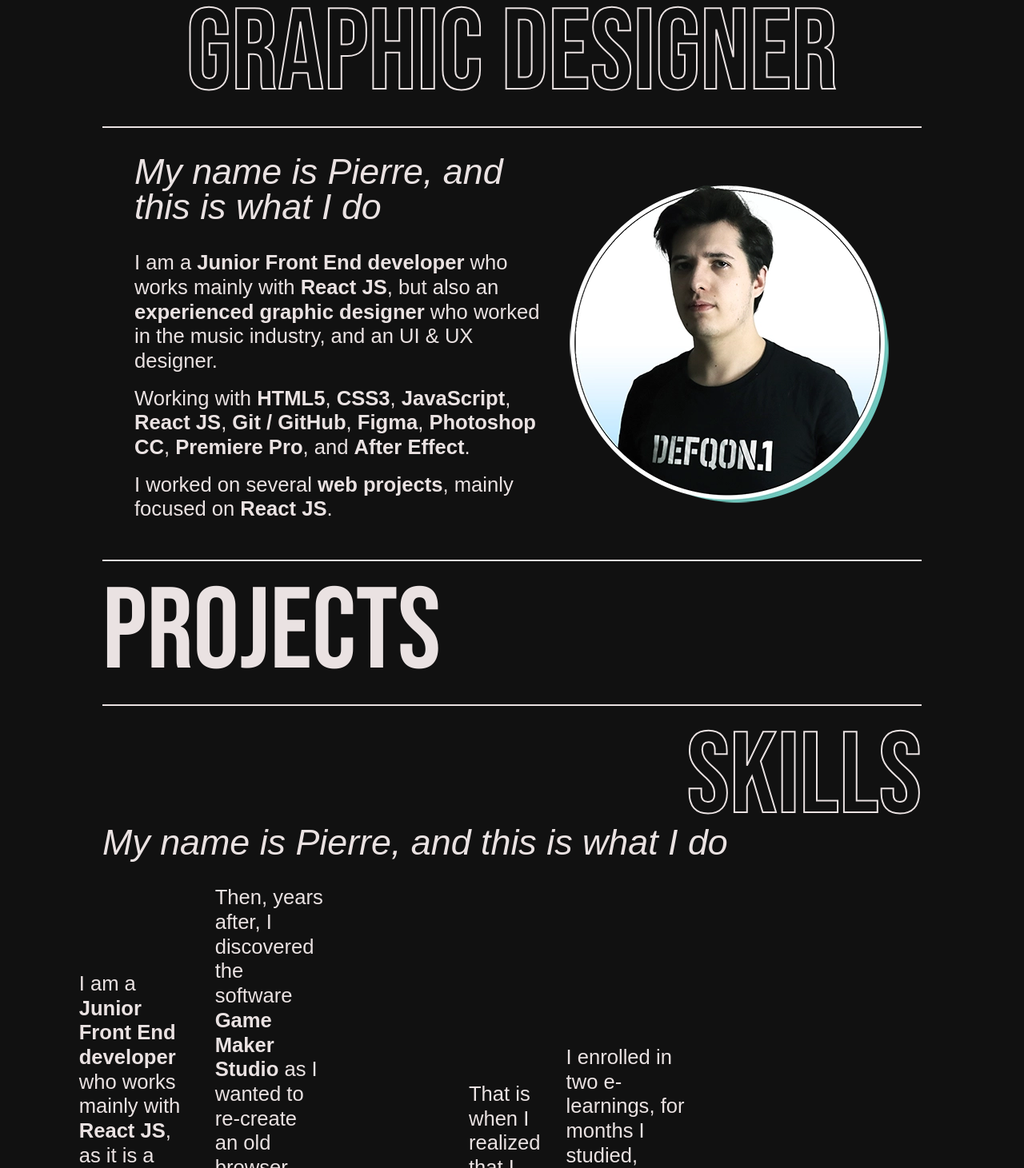
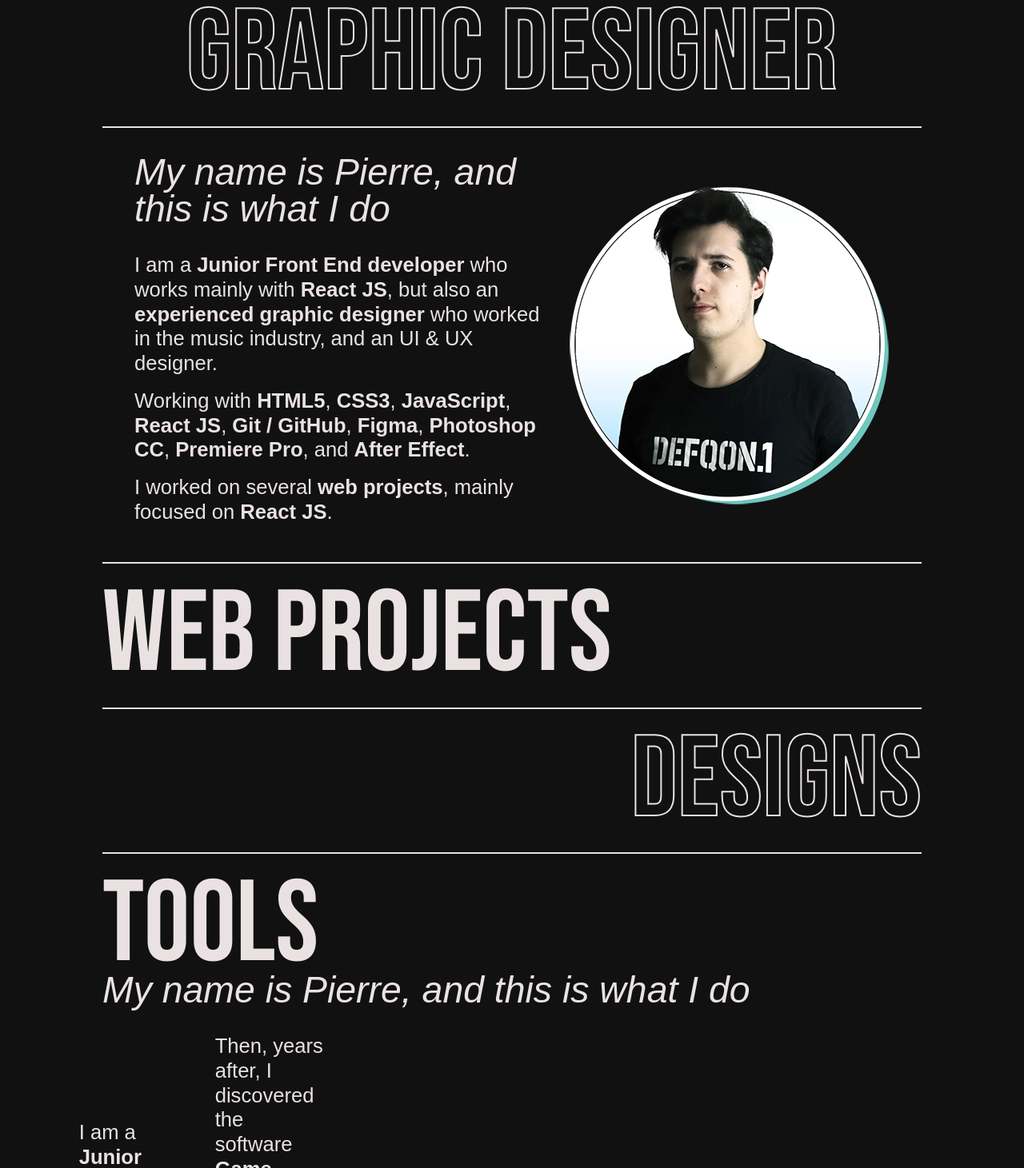
Before and after one commit to PierreMinet/portfolio, a React (Create React App) app: page / in a window 1280 px wide. Shown: the part 384-1845 px from the top of the page at 80% size. Built offline with nearby package versions, Linux system fonts and the light colour scheme; a web font is replaced by a local one.

Commit message:
Add sub section designs, tools, changed animations parameters

```diff
--- a/src/App.css
+++ b/src/App.css
@@ -68,7 +68,7 @@ h3 {
   font-weight: 500;
   font-style: italic;
   color: var(--main-white);
-  font-size: 2.8em;
+  font-size: 2.9em;
   margin-bottom: 2rem;
 }
 
--- a/src/components/Hero.js
+++ b/src/components/Hero.js
@@ -5,7 +5,7 @@ function Hero() {
         <motion.article
         initial={{ opacity: 0 }}
         animate={{ opacity: 1 }}
-        transition={{ duration: 3, type: "tween" }}
+        transition={{ delay: 0.5, duration: 3, type: "tween" }}
         className="hero-banner">
             <h1>Junior Front End Developer</h1>
             <h2>Graphic Designer</h2>
--- a/src/components/HomePage.js
+++ b/src/components/HomePage.js
@@ -13,16 +13,22 @@ function HomePage() {
             <div className='separator'></div>
             <motion.h2
             initial={{ opacity: 0, x: 100}}
-            whileInView={{ opacity: 1, x: 0, transition: { delay: 0.5, duration: 1 } }}
+            whileInView={{ opacity: 1, x: 0, transition: { delay: 0.3, duration: 1 } }}
             viewport={{ amount: .5 }}
-            className='filled-title'>Projects</motion.h2>
+            className='filled-title'>Web Projects</motion.h2>
             <Projects />
             <div className='separator'></div>
             <motion.h2
             initial={{ opacity: 0, x: -100 }}
-            whileInView={{ opacity: 1, x: 0, transition: { delay: 0.5, duration: 1 } }}
+            whileInView={{ opacity: 1, x: 0, transition: { delay: 0.3, duration: 1 } }}
             viewport={{ amount: .5 }}
-            className='outlined-title'>Skills</motion.h2>
+            className='outlined-title'>Designs</motion.h2>
+            <div className='separator'></div>
+            <motion.h2
+            initial={{ opacity: 0, x: 100}}
+            whileInView={{ opacity: 1, x: 0, transition: { delay: 0.3, duration: 1 } }}
+            viewport={{ amount: .5 }}
+            className='filled-title'>Tools</motion.h2>
             <Bio />
         </>
     );
--- a/src/components/Overview.js
+++ b/src/components/Overview.js
@@ -1,9 +1,14 @@
 import hero from '../images/bio_pic.webp';
+import { motion } from "motion/react";
 
 function Overview() {
     return (
         <>
-        <article>
+        <motion.article
+        initial={{ opacity: 0 }}
+        animate={{ opacity: 1 }}
+        transition={{ delay: 1, duration: 3, type: "tween" }}
+        >
             <div className="half-div">
             <h3>My name is Pierre, and this is what I do</h3>
             <p>I am a <b>Junior Front End developer</b> who works mainly with <b>React JS</b>, but also an <b>experienced graphic designer</b> who worked in the music industry, and an UI & UX designer.</p>
@@ -11,9 +16,9 @@ function Overview() {
             <p>I worked on several <b>web projects</b>, mainly focused on <b>React JS</b>.</p>
             </div>
             <div className="half-div">
-                <img src={hero} width={400} height={403} alt="Hero image" />
+                <img src={hero} width={400} height={403} alt="Me" />
             </div>
-        </article>
+        </motion.article>
         </>
     );
 };
```
